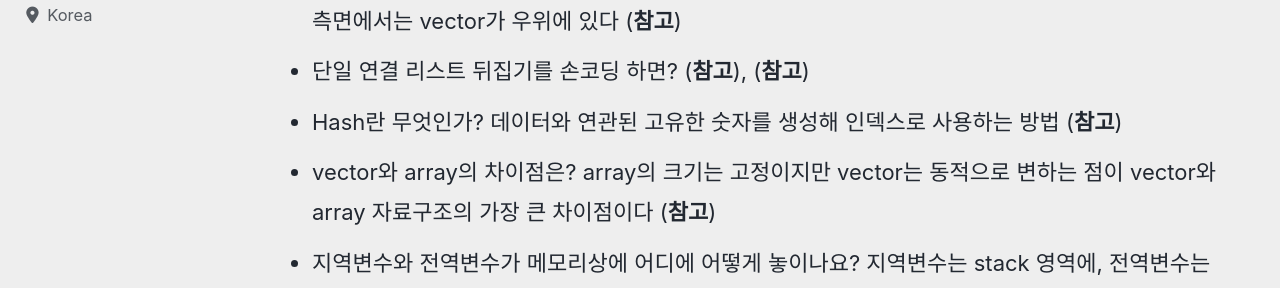
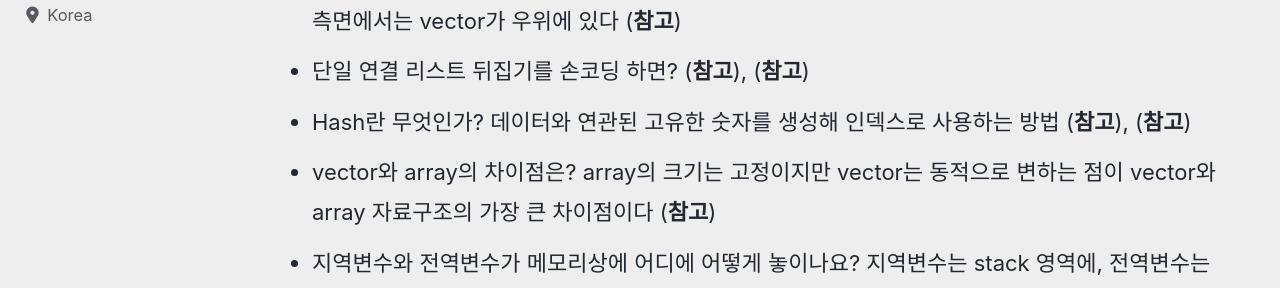
Before and after one commit to devMyeong/devMyeong.github.io, a Jekyll site: the page built from _posts/cs/2022-09-05-블로그-면접준비.md, in a window 1280 px wide and 1400 px high, scrolled down 12114 px. Shown: the part 151-439 px from the top of the window. Built offline with Jekyll 4.4.1, drawn with Linux system fonts in a browser that asks for light colours; cached includes are drawn as plain includes; nearby versions of some CDN libraries; some web fonts are replaced; comment, search, counter and statistics services are not loaded.

Commit message:
Chore : 수정

```diff
--- a/_posts/cs/2022-09-05-블로그-면접준비.md
+++ b/_posts/cs/2022-09-05-블로그-면접준비.md
@@ -117,7 +117,7 @@ last_modified_at: 2022-10-30
 ### 01-2 자료구조, C++ STL ( 중요도 상 )
 - vector와 list의 차이는? vector를 중간삽입시 원소를 밀어내지만 list는 노드를 연결만 하기 때문에, 삽입 삭제 부분에서 시간복잡도의 우위를 가진다 그리고 vector는 메모리가 연속적이기 때문에 랜덤 접근이 가능하지만 list는 더블링크드리스트로 되어 있어 x[2]와 같은 랜덤 접근이 되지 않는다 즉 검색적인 측면에서는 vector가 우위에 있다 ([**참고**](https://chanheess.tistory.com/154))
 - 단일 연결 리스트 뒤집기를 손코딩 하면? ([**참고**](https://www.fwantastic.com/2021/01/leetcode-206-reverse-linked-list.html)), ([**참고**](https://modernalchemist.tistory.com/43))
-- Hash란 무엇인가? 데이터와 연관된 고유한 숫자를 생성해 인덱스로 사용하는 방법 ([**참고**](https://github.com/gyoogle/tech-interview-for-developer/blob/master/Interview/Interview%20List.md#%EC%96%B8%EC%96%B4))
+- Hash란 무엇인가? 데이터와 연관된 고유한 숫자를 생성해 인덱스로 사용하는 방법 ([**참고**](https://github.com/gyoogle/tech-interview-for-developer/blob/master/Interview/Interview%20List.md#%EC%96%B8%EC%96%B4)), ([**참고**](https://quat.tistory.com/entry/C-map-%EA%B3%BC-unorderedmap-%EA%B2%80%EC%83%89-%EC%86%8D%EB%8F%84-%EB%B9%84%EA%B5%90))
 - vector와 array의 차이점은? array의 크기는 고정이지만 vector는 동적으로 변하는 점이 vector와 array 자료구조의 가장 큰 차이점이다 ([**참고**](https://hanbit.co.kr/network/category/category_view.html?cms_code=CMS7393457320))
 - 지역변수와 전역변수가 메모리상에 어디에 어떻게 놓이나요? 지역변수는 stack 영역에, 전역변수는 data 영역에 놓인다 ([**참고**](https://snupi.tistory.com/9))
 - 백터를 at(0)으로 접근 할때와 [0]으로 접근할 때의 차이는? at()은 범위를 체크하여 out_of_range 예외를 발생시킨다 [] 연산자 접근 방식은 범위를 체크하지 않는다 ([**참고**](https://kwaksh2319.tistory.com/406))
@@ -128,7 +128,7 @@ last_modified_at: 2022-10-30
 - STL이란 무엇인가? 표준 라이브러리중 하나로 프로그램에 필요한 자료구조와 알고리즘을 템플릿으로 제공합니다 ([**참고**](https://sshoreng.tistory.com/112?category=712983))
 - 이진탐색트리(Binary Search Tree)이란? 다음과 같은 특징을 갖는 이진트리를 말한다 (1) 각 노드에 중복되지 않는 키가 있다 (2) 루트노드의 왼쪽 서브 트리는 해당 노드의 키보다 작은 키를 갖는 노드들로 이루어져 있다 (3) 루트노드의 오른쪽 서브 트리는 해당 노드의 키보다 큰 키를 갖는 노드들로 이루어져 있다 (4) 좌우 서브 트리도 모두 이진 탐색 트리여야 한다 ([**참고**](https://code-lab1.tistory.com/10))
 - 스택과 큐의 차이는? 스택은 후입선출로 가장 마지막에 삽입된 자료부터 순서대로 꺼내지는 것이고, 큐는 선입선출로 먼저들어온 순서부터 먼저 꺼내지는 것입니다 ([**참고**](https://sshoreng.tistory.com/80?category=712983))
-- map 자료구조는 어떤 형태로 되어있는가? 레드블랙이진트리의 형태로 되어 있는데, 레드블랙이진트리의 규칙은 다음과 같습니다 (1) 모든 노드는 블랙, 아니면 레드입니다 (2) 루트 노드는 블랙 노드입니다 (3) 리프 노드는 블랙 노드입니다 (4) 레드 노드의 두 자식은 모두 블랙 노드입니다 (5) 루트 노드에서 임의의 한 리프노드까지의 블랙 노드의 갯수는 모두 동일합니다 이러한 규칙을 지키는 이유는 균형잡힌 이진트리를 만들기 위함입니다 ([**참고**](https://playground10.tistory.com/204))
+- map 자료구조는 어떤 형태로 되어있는가? 레드블랙이진트리의 형태로 되어 있는데, 레드블랙이진트리의 규칙은 다음과 같습니다 (1) 모든 노드는 블랙, 아니면 레드입니다 (2) 루트 노드는 블랙 노드입니다 (3) 리프 노드는 블랙 노드입니다 (4) 레드 노드의 두 자식은 모두 블랙 노드입니다 (5) 루트 노드에서 임의의 한 리프노드까지의 블랙 노드의 갯수는 모두 동일합니다 이러한 규칙을 지키는 이유는 균형잡힌 이진트리를 만들기 위함입니다 ([**참고**](https://playground10.tistory.com/204)), ([**참고**](https://notepad96.tistory.com/56))
 - 정렬 알고리즘에는 어떤 것들이 있는가? 많이 사용되는 알고리즘으로 계수정렬, 선택정렬, 삽입정렬, 퀵정렬이 있다 ([**참고**](https://velog.io/@cha-suyeon/%EC%95%8C%EA%B3%A0%EB%A6%AC%EC%A6%98-%EC%A0%95%EB%A0%ACSorting-%EC%9A%94%EC%95%BD-%EC%A0%95%EB%A6%AC%EC%84%A0%ED%83%9D-%EC%82%BD%EC%9E%85-%ED%80%B5-%EA%B3%84%EC%88%98%EC%A0%95%EB%A0%AC))
 - 힙 자료구조란? 우선순위 큐를 위해 고안된 완전이진트리 형태의 자료구조이다 여러 개의 값 중 최댓값 또는 최솟값을 찾아내는 연산이 빠르다는 특징이 있다 ([**참고**](https://suyeon96.tistory.com/31))
 - 우선순위 큐란? 우선순위가 높은 데이터가 먼저 나가는 형태의 추상적인 자료구조이다 일반적으로 힙(Heap)을 이용하여 구현한다 ([**참고**](https://suyeon96.tistory.com/31))
```
